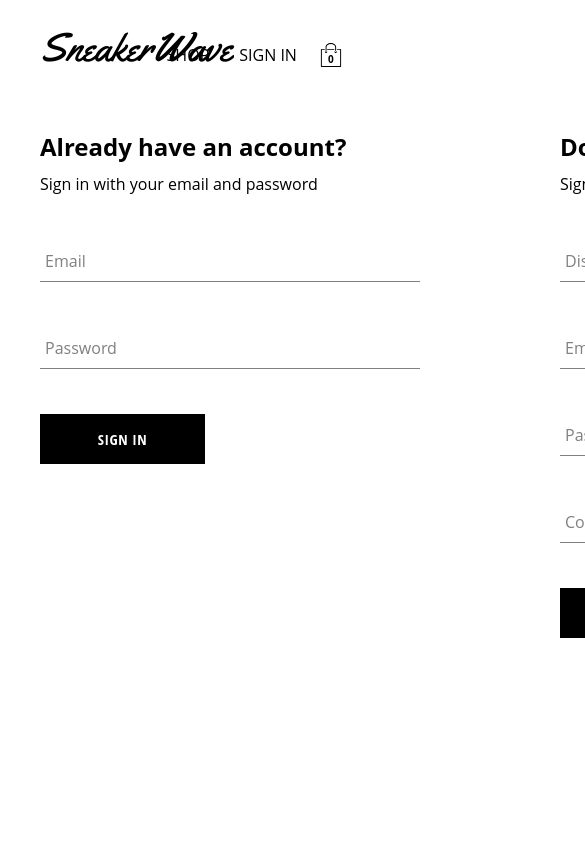
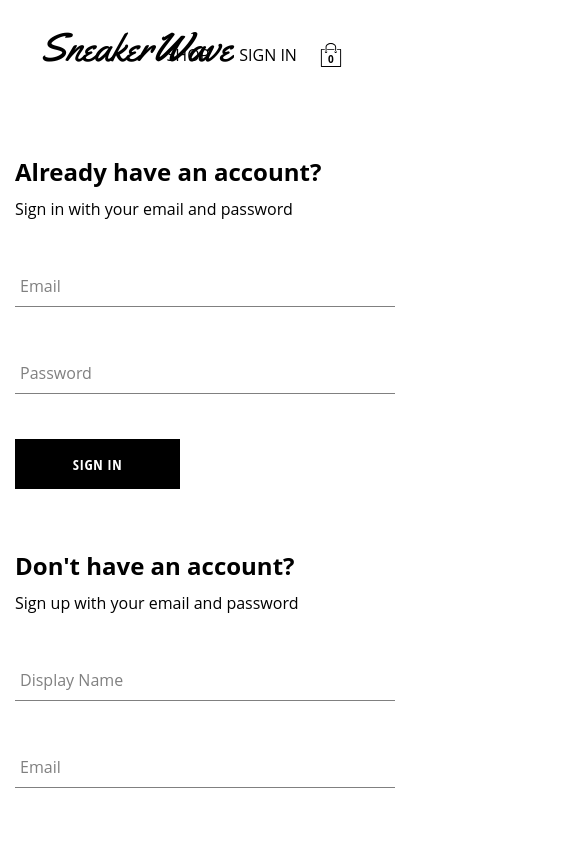
Before and after one commit to JulijanWeb/SneakerWave-E-Commerce-Store, a React (Create React App) app: page /auth in a window 390 px wide. Shown: the top 844 px of the page, 585 px wide, since content can reach past the window. Built offline with nearby package versions, Linux system fonts and the light colour scheme.

Commit message:
dovršavanje responzivnosti

```diff
--- a/src/categories.styles.scss
+++ b/src/categories.styles.scss
@@ -4,3 +4,9 @@
   flex-wrap: wrap;
   justify-content: space-between;
 }
+
+@media (max-width: 768px) {
+  .directory-container {
+    flex-direction: column;
+  }
+}
--- a/src/routes/authentication/authentication.styles.scss
+++ b/src/routes/authentication/authentication.styles.scss
@@ -1,6 +1,19 @@
 .authentication-container {
+  margin: 10px;
   display: flex;
-  width: 900px;
-  justify-content: space-between;
-  margin: 30px auto;
+  width: 100%;
+  justify-content: center;
+  padding: 30px 0;
+  gap: 50px;
 }
+
+@media (max-width: 768px) {
+  .authentication-container {
+    display: flex;
+    flex-direction: column;
+    justify-content: center;
+    align-items: center;
+    width: 100%;
+    gap: 50px;
+  }
+}
```
